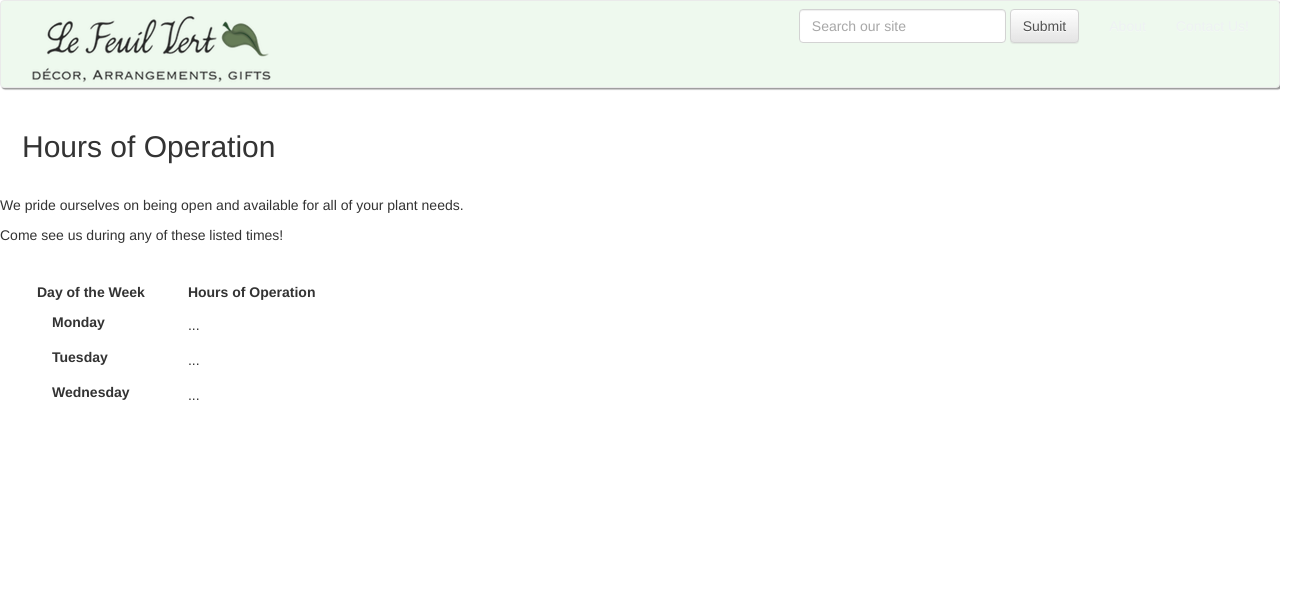
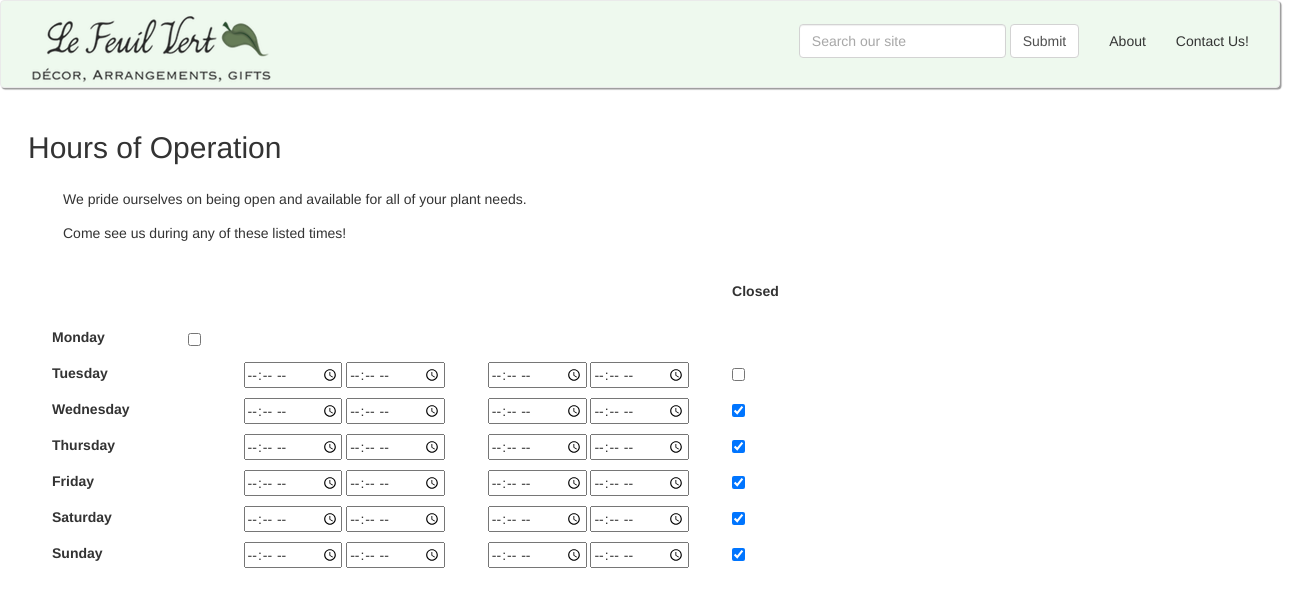
Before and after one commit to AncyentMariner/jkingswood_flowershop_ui, a plain HTML site: page index.html in a window 1280 px wide. Shown: the whole page, 1308 px wide, since content can reach past the window. Drawn offline with nearby package versions, Linux system fonts and the light colour scheme.

Commit message:
adding js for dynamic table creation

```diff
--- a/index.css
+++ b/index.css
@@ -6,71 +6,87 @@
   min-height: 88px;
   border-color: #E7E7E7;
   box-shadow: 1.5px 1.5px 1px #888888;
+  margin-bottom: 2em;
 }
+
+.collapse {
+  padding-top: 15px;
+  padding-bottom: 15px;
+}
+
 .navbar-custom .navbar-brand {
-  color: #ecf0f1;
+  color: #111311;
 }
 .navbar-custom .navbar-brand:hover,
 .navbar-custom .navbar-brand:focus {
-  color: #ffbbbc;
+  color: #c1c1c1;
 }
 .navbar-custom .navbar-text {
-  color: #ecf0f1;
+  color: #111311;
 }
 .navbar-custom .navbar-nav > li > a {
-  color: #ecf0f1;
+  color: #111311;
 }
 .navbar-custom .navbar-nav > li > a:hover,
 .navbar-custom .navbar-nav > li > a:focus {
-  color: #ffbbbc;
+  color: #c1c1c1;
 }
 .navbar-custom .navbar-nav > .active > a,
 .navbar-custom .navbar-nav > .active > a:hover,
 .navbar-custom .navbar-nav > .active > a:focus {
-  color: #ffbbbc;
-  background-color: #c0392b;
+  color: #c1c1c1;
+  background-color: #c1c1c1;
 }
 .navbar-custom .navbar-nav > .open > a,
 .navbar-custom .navbar-nav > .open > a:hover,
 .navbar-custom .navbar-nav > .open > a:focus {
-  color: #ffbbbc;
-  background-color: #c0392b;
+  color: #c1c1c1;
+  background-color: #c1c1c1;
 }
 .navbar-custom .navbar-toggle {
-  border-color: #c0392b;
+  border-color: #c1c1c1;
 }
 .navbar-custom .navbar-toggle:hover,
 .navbar-custom .navbar-toggle:focus {
-  background-color: #c0392b;
+  background-color: #c1c1c1;
 }
 .navbar-custom .navbar-toggle .icon-bar {
-  background-color: #ecf0f1;
+  background-color: #111311;
 }
 .navbar-custom .navbar-collapse,
 .navbar-custom .navbar-form {
-  border-color: #ecf0f1;
+  border-color: #ecf8ec;
 }
 .navbar-custom .navbar-link {
-  color: #ecf0f1;
+  color: #ecf8ec;
 }
 .navbar-custom .navbar-link:hover {
-  color: #ffbbbc;
+  color: #c1c1c1;
 }
 
 @media (max-width: 767px) {
   .navbar-custom .navbar-nav .open .dropdown-menu > li > a {
-    color: #ecf0f1;
+    color: #ecf8ec;
   }
   .navbar-custom .navbar-nav .open .dropdown-menu > li > a:hover,
   .navbar-custom .navbar-nav .open .dropdown-menu > li > a:focus {
-    color: #ffbbbc;
+    color: #c1c1c1;
   }
   .navbar-custom .navbar-nav .open .dropdown-menu > .active > a,
   .navbar-custom .navbar-nav .open .dropdown-menu > .active > a:hover,
   .navbar-custom .navbar-nav .open .dropdown-menu > .active > a:focus {
-    color: #ffbbbc;
-    background-color: #c0392b;
+    color: #c1c1c1;
+    background-color: #c1c1c1;
   }
+}
+
+/* ---------- */
+
+/*content styling*/
+
+.greeting > p {
+  padding: 0 10px 0 35px ;
+  margin: 0em 1em 1em 2em;
 }
 
 /* ---------- */
@@ -78,18 +94,32 @@
 /*table styling*/
 
 h2 {
-  padding: 22px;
+  padding: 15px 28px 15px 28px;
 }
 
 .day-listing {
   padding: 22px;
+  margin-top: 75px;
 }
 
 th {
-  padding: 5px 2em 5px 15px;
+  padding: 5px 2em 1.5em 15px;
 }
 
 td {
   padding: 5px 2em 5px 15px;
 }
+
+#closed1 {
+  display: none;
+}
+
+#closed2 {
+  display: inline-block;
+}
+
+.hide {
+  display: none;
+}
+
 /* ---------- */
--- a/index.html
+++ b/index.html
@@ -2,21 +2,6 @@
 <html>
 <head>
   <title>Le Feuil Vert</title>
-
-  <!-- Bootstrap CDN -->
-    <!-- Latest compiled and minified CSS -->
-    <link rel="stylesheet" href="https://maxcdn.bootstrapcdn.com/bootstrap/3.3.6/css/bootstrap.min.css" integrity="sha384-1q8mTJOASx8j1Au+a5WDVnPi2lkFfwwEAa8hDDdjZlpLegxhjVME1fgjWPGmkzs7" crossorigin="anonymous">
-    <!-- Optional theme -->
-    <link rel="stylesheet" href="https://maxcdn.bootstrapcdn.com/bootstrap/3.3.6/css/bootstrap-theme.min.css" integrity="sha384-fLW2N01lMqjakBkx3l/M9EahuwpSfeNvV63J5ezn3uZzapT0u7EYsXMjQV+0En5r" crossorigin="anonymous">
-    <!-- Latest compiled and minified JavaScript -->
-    <script src="https://maxcdn.bootstrapcdn.com/bootstrap/3.3.6/js/bootstrap.min.js" integrity="sha384-0mSbJDEHialfmuBBQP6A4Qrprq5OVfW37PRR3j5ELqxss1yVqOtnepnHVP9aJ7xS" crossorigin="anonymous"></script>
-  <!--  -->
-  <!-- jQuery CDN -->
-    <script src="http://code.jquery.com/jquery-1.11.3.js"></script>
-  <!-- css  -->
-    <link rel="stylesheet" type="text/css" href="index.css">
-  <!--  -->
-
 </head>
 
 <body>
@@ -45,8 +30,8 @@
       <!-- Collect the nav links, forms, and other content for toggling -->
       <div class="collapse navbar-collapse" id="bs-example-navbar-collapse-1">
         <ul class="nav navbar-nav navbar-right">
-          <li><a href="">About</a></li>
-          <li><a href="">Contact Us!</a></li>
+          <li><a href="#">About</a></li>
+          <li><a href="#">Contact Us!</a></li>
         </ul>
         <!-- search -->
         <form class="navbar-form navbar-right" role="search">
@@ -63,11 +48,11 @@
 
   <h2>Hours of Operation</h2>
 
-  <section>
-    <p>
+  <section class="greeting">
+    <p class="col-xs-12 col-md-12">
       We pride ourselves on being open and available for all of your plant needs.
     </p>
-    <p>
+    <p class="col-xs-12 col-md-12">
       Come see us during any of these listed times!
     </p>
   </section>
@@ -75,36 +60,201 @@
   <div class="day-listing">
     <table>
       <head class="header">
-        <th>Day of the Week</th>
-        <th>Hours of Operation</th>
+        <th></th>
+        <th></th>
+        <th></th>
+        <th></th>
+        <th>Closed</th>
       </head>
-      <tr>
+
+      <tr class="Mon">
         <td>
           <label class="col-xs-12 col-md-12">Monday</label>
         </td>
+        <div id="new">
+        </div>
         <td>
-          ...
+          <input type="checkbox" class="box" value="1">
         </td>
       </tr>
-      <tr>
+
+      <tr class="Tues">
         <td>
           <label class="col-xs-12 col-md-12">Tuesday</label>
         </td>
+        <span>
+          <td>
+            <div>
+              <td id="closed2">
+                <input type="time">
+                <input type="time">
+              </td>
+              <td>
+                <input type="time">
+                <input type="time">
+              </td>
+            </div>
+          </td>
+        </span>
         <td>
-          ...
+          <input type="checkbox" id="box2" value="2">
         </td>
       </tr>
-      <tr>
+
+      <tr class="Weds">
         <td>
           <label class="col-xs-12 col-md-12">Wednesday</label>
         </td>
+        <span>
+          <td>
+            <form id="closed3">
+                <td>
+                  <input type="time">
+                  <input type="time">
+                </td>
+                <td>
+                  <input type="time">
+                  <input type="time">
+                </td>
+            </form>
+          </td>
+        </span>
         <td>
-          ...
+          <div>
+            <input type="checkbox" class="box" value="closed" checked="checked">
+          </div>
+        </td>
+      </tr>
+
+      <tr class="Thurs">
+        <td>
+          <label class="col-xs-12 col-md-12">Thursday</label>
+        </td>
+        <span>
+          <td>
+            <form id="closed4">
+                <td>
+                  <input type="time">
+                  <input type="time">
+                </td>
+                <td>
+                  <input type="time">
+                  <input type="time">
+                </td>
+            </form>
+          </td>
+        </span>
+        <td>
+          <div>
+            <input type="checkbox" class="box" value="closed" checked="checked">
+          </div>
+        </td>
+      </tr>
+
+      <tr class="Fri">
+        <td>
+          <label class="col-xs-12 col-md-12">Friday</label>
+        </td>
+        <span>
+          <td>
+            <form id="closed5">
+                <td>
+                  <input type="time">
+                  <input type="time">
+                </td>
+                <td>
+                  <input type="time">
+                  <input type="time">
+                </td>
+            </form>
+          </td>
+        </span>
+        <td>
+          <div>
+            <input type="checkbox" class="box" value="closed" checked="checked">
+          </div>
+        </td>
+      </tr>
+
+      <tr class="Sat">
+        <td>
+          <label class="col-xs-12 col-md-12">Saturday</label>
+        </td>
+        <span>
+          <td>
+            <form id="closed6">
+                <td>
+                  <input type="time">
+                  <input type="time">
+                </td>
+                <td>
+                  <input type="time">
+                  <input type="time">
+                </td>
+            </form>
+          </td>
+        </span>
+        <td>
+          <div>
+            <input type="checkbox" class="box" value="closed" checked="checked">
+          </div>
+        </td>
+      </tr>
+
+      <tr class="Sun">
+        <td>
+          <label class="col-xs-12 col-md-12">Sunday</label>
+        </td>
+        <span>
+          <td>
+            <form id="closed7">
+                <td>
+                  <input type="time">
+                  <input type="time">
+                </td>
+                <td>
+                  <input type="time">
+                  <input type="time">
+                </td>
+            </form>
+          </td>
+        </span>
+        <td>
+          <div>
+            <input type="checkbox" class="box" value="closed" checked="checked">
+          </div>
         </td>
       </tr>
 
     </table>
+  </div>
+
+  <!-- jQuery CDN -->
+    <script src="https://ajax.googleapis.com/ajax/libs/jquery/1.12.4/jquery.min.js"></script>
+  <!-- Bootstrap CDN -->
+    <!-- Latest compiled and minified CSS -->
+    <link rel="stylesheet" href="https://maxcdn.bootstrapcdn.com/bootstrap/3.3.6/css/bootstrap.min.css" integrity="sha384-1q8mTJOASx8j1Au+a5WDVnPi2lkFfwwEAa8hDDdjZlpLegxhjVME1fgjWPGmkzs7" crossorigin="anonymous">
+    <!-- Optional theme -->
+    <!-- <link rel="stylesheet" href="https://maxcdn.bootstrapcdn.com/bootstrap/3.3.6/css/bootstrap-theme.min.css" integrity="sha384-fLW2N01lMqjakBkx3l/M9EahuwpSfeNvV63J5ezn3uZzapT0u7EYsXMjQV+0En5r" crossorigin="anonymous"> -->
+    <!-- Latest compiled and minified JavaScript -->
+    <!-- <script src="https://maxcdn.bootstrapcdn.com/bootstrap/3.3.6/js/bootstrap.min.js" integrity="sha384-0mSbJDEHialfmuBBQP6A4Qrprq5OVfW37PRR3j5ELqxss1yVqOtnepnHVP9aJ7xS" crossorigin="anonymous"></script> -->
+  <!--  -->
+  <!-- css  -->
+    <link rel="stylesheet" type="text/css" href="index.css">
+
 </body>
 
+<script>
+  $(document).ready(function(){
+    var box = this.getElementById('#closed2');
+    $('input[type="checkbox"]').click(function(){
+        if($(this).prop("value")=="2"){
+          $('#closed2').toggle('.hide');
+          console.log('clicked?');
+        }
+    });
+  });
+
+</script>
 
 </html>
```
